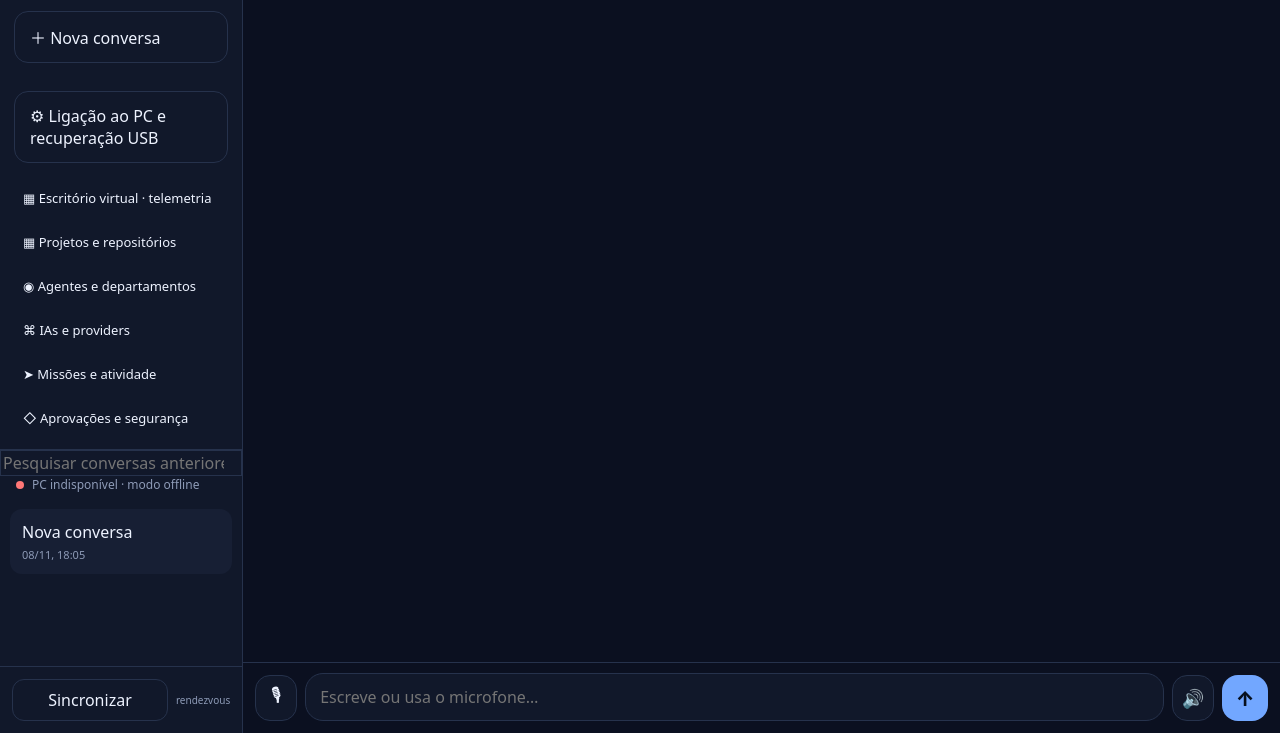
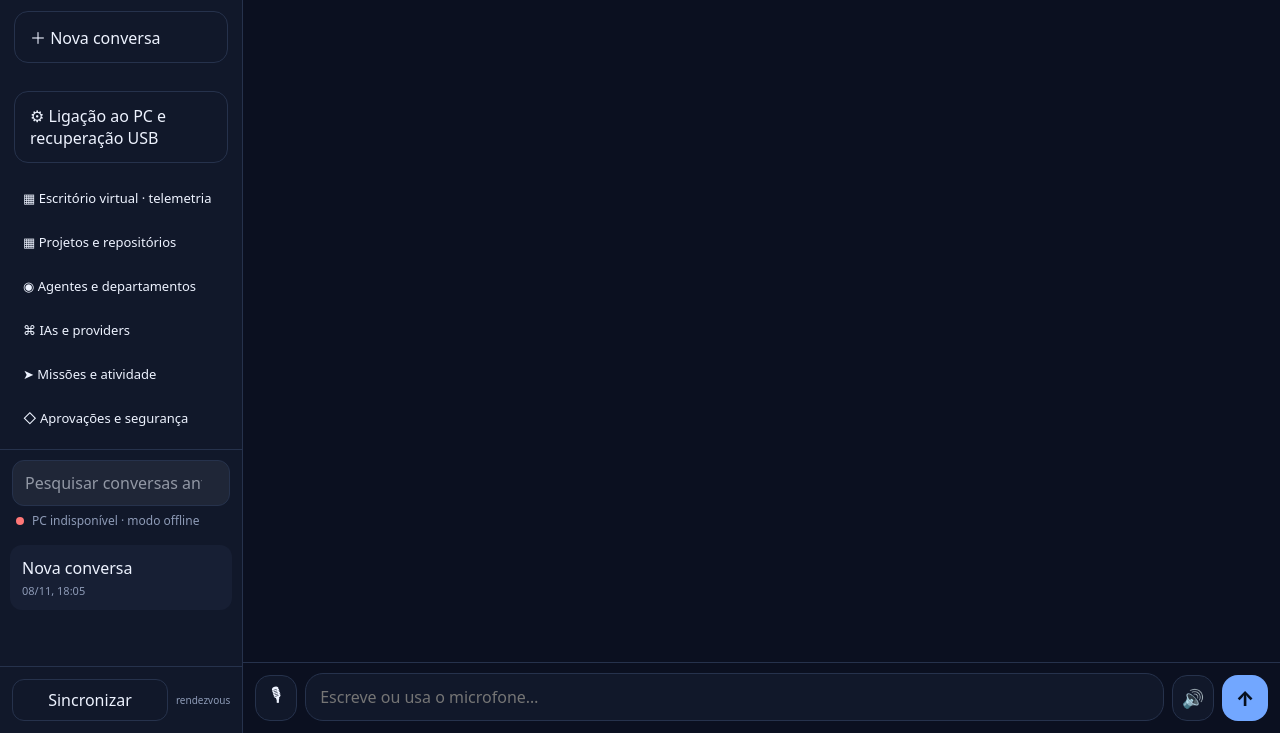
Before and after one commit to AndreVazao/DGM-MAT-Mobile, a website: page web/index.html in a window 1280 px wide. Shown: the part 67-800 px from the top of the page. Drawn offline with Linux system fonts and the light colour scheme; no server answers.

Commit message:
style: add mobile conversation search field

```diff
--- a/web/styles.css
+++ b/web/styles.css
@@ -60,3 +60,19 @@
 .office-roster-card small{color:var(--muted);font-size:9px;overflow-wrap:anywhere}
 .office-roster-state{font-size:9px;color:var(--muted)}
 @media(min-width:520px){.office-roster-grid{grid-template-columns:repeat(2,minmax(0,1fr))}}
+
+
+.thread-search{
+  width:calc(100% - 24px);
+  margin:10px 12px 6px;
+  padding:11px 12px;
+  border:1px solid var(--line,rgba(255,255,255,.14));
+  border-radius:12px;
+  background:rgba(255,255,255,.06);
+  color:inherit;
+  font:inherit;
+  outline:none;
+}
+.thread-search:focus{border-color:var(--accent,#7aa2ff);box-shadow:0 0 0 2px rgba(122,162,255,.16)}
+.thread-search::placeholder{color:rgba(230,235,245,.58)}
+.thread-empty{padding:12px;color:rgba(230,235,245,.65);font-size:13px}
```
